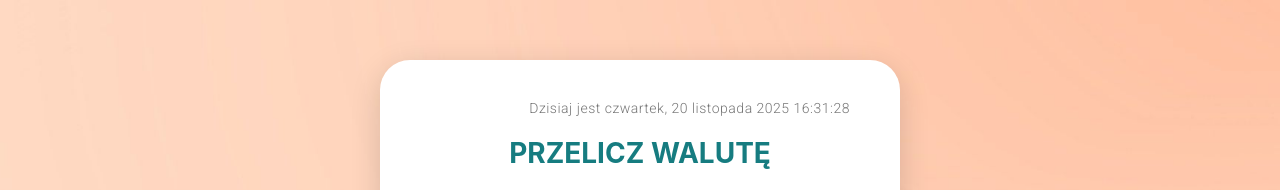
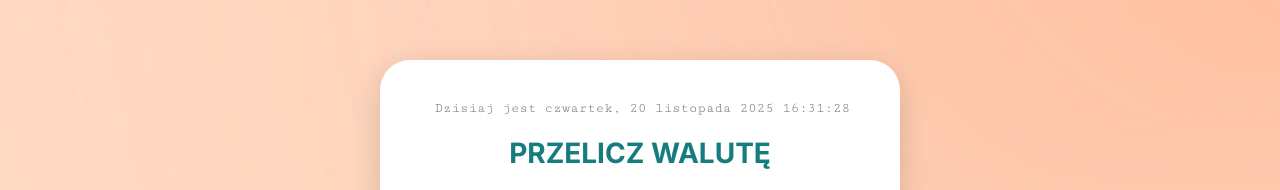
Before and after one commit to sukiennikk/currency-converter-react, a React (Create React App) app: page / in a window 1280 px wide. Shown: the top 190 px of the page. Built offline with nearby package versions, Linux system fonts and the light colour scheme.

Commit message:
clock font changed to Cutive Mono

```diff
--- a/public/index.html
+++ b/public/index.html
@@ -3,7 +3,7 @@
   <head>
     <meta charset="utf-8" />
     <link rel="icon" href="%PUBLIC_URL%/images/$$-192.png" />
-    <link href="https://fonts.googleapis.com/css2?family=Roboto:wght@300;400&display=swap" rel="stylesheet">
+   <link href="https://fonts.googleapis.com/css2?family=Cutive+Mono&family=Inter:ital,opsz,wght@0,14..32,100..900;1,14..32,100..900&display=swap" rel="stylesheet">
     <meta property="og:image" content="%PUBLIC_URL%/images/share.png" />
     <meta name="viewport" content="width=device-width, initial-scale=1" />
     <title>Kantor</title>
--- a/src/components/Clock.js
+++ b/src/components/Clock.js
@@ -26,9 +26,8 @@ export default function Clock() {
      textAlign: "right",
      fontSize: "14px",
      color: "#777",
-     fontFamily: "'Roboto', sans-serif",
+     fontFamily: "'Cutive Mono', monospace",
      fontWeight: 300,
-     letterSpacing: "0.5px",
      margin: "0 0 20px 0" }}>
       Dzisiaj jest {formattedDate}
     </p>
```
